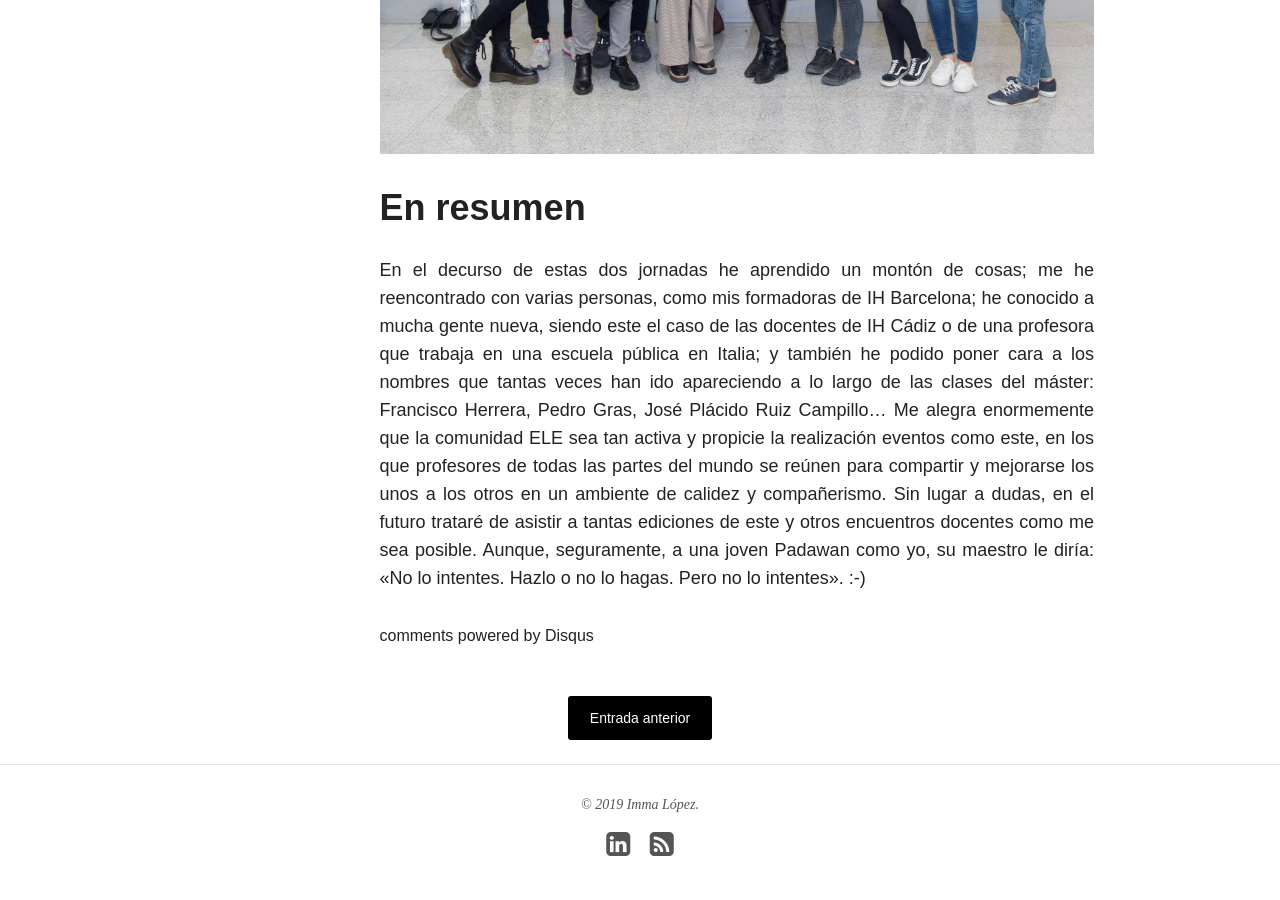
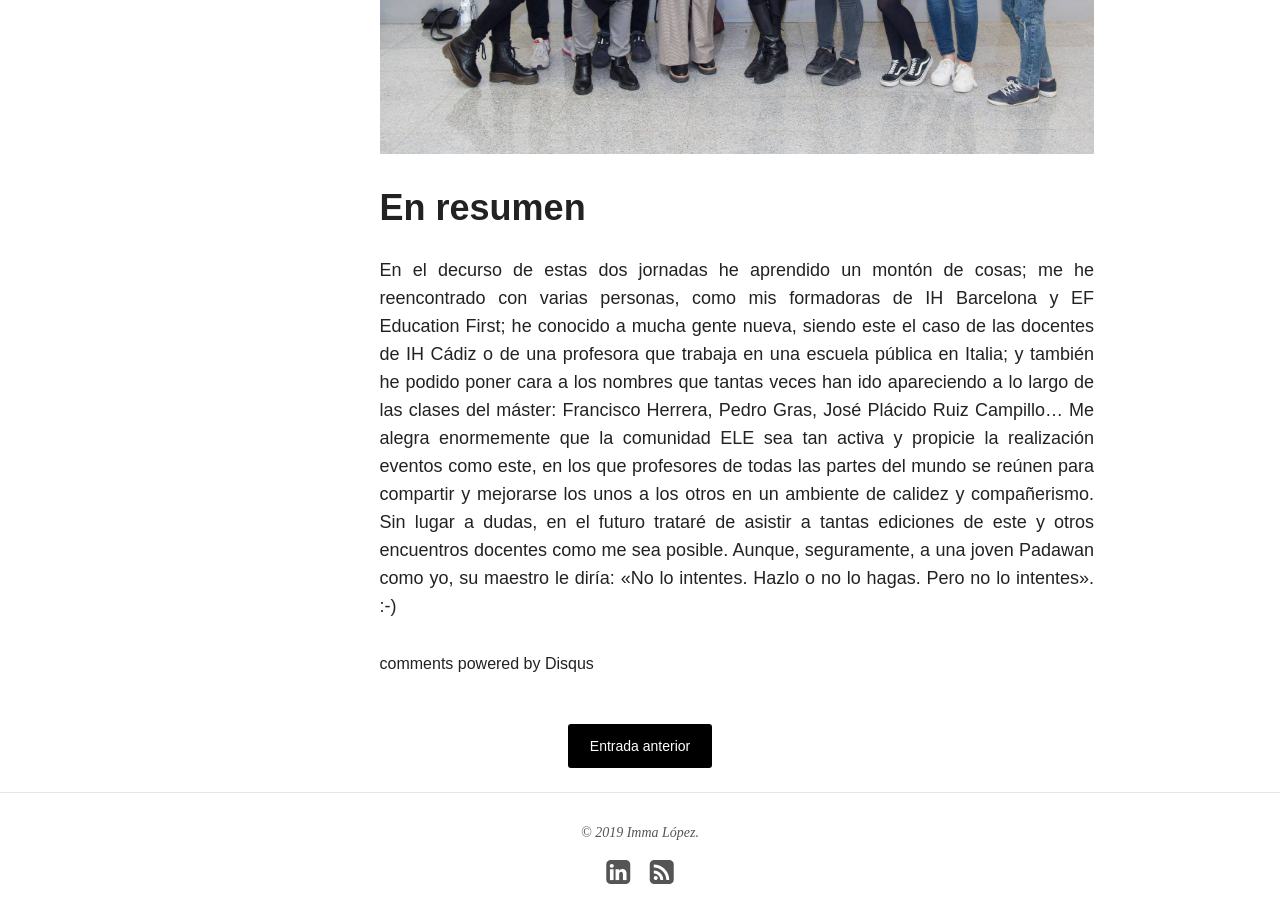
Before and after one commit to immalopez/immalopez.github.io, a Jekyll site: the page built from _posts/blog/2018-12-27-yo-una-joven-padawan.md, in a window 1280 px wide and 900 px high, scrolled down 5302 px. Built offline with Jekyll 4.4.1, drawn with Linux system fonts in a browser that asks for light colours; nearby versions of some CDN libraries; comment, search, counter and statistics services are not loaded.

Commit message:
Update 2018-12-27-yo-una-joven-padawan.md

```diff
--- a/_posts/blog/2018-12-27-yo-una-joven-padawan.md
+++ b/_posts/blog/2018-12-27-yo-una-joven-padawan.md
@@ -53,4 +53,4 @@
 
 # En resumen
 
-En el decurso de estas dos jornadas he aprendido un montón de cosas; me he reencontrado con varias personas, como mis formadoras de IH Barcelona; he conocido a mucha gente nueva, siendo este el caso de las docentes de IH Cádiz o de una profesora que trabaja en una escuela pública en Italia; y también he podido poner cara a los nombres que tantas veces han ido apareciendo a lo largo de las clases del máster: Francisco Herrera, Pedro Gras, José Plácido Ruiz Campillo... Me alegra enormemente que la comunidad ELE sea tan activa y propicie la realización eventos como este, en los que profesores de todas las partes del mundo se reúnen para compartir y mejorarse los unos a los otros en un ambiente de calidez y compañerismo. Sin lugar a dudas, en el futuro trataré de asistir a tantas ediciones de este y otros encuentros docentes como me sea posible. Aunque, seguramente, a una joven Padawan como yo, su maestro le diría: «No lo intentes. Hazlo o no lo hagas. Pero no lo intentes». :-)
+En el decurso de estas dos jornadas he aprendido un montón de cosas; me he reencontrado con varias personas, como mis formadoras de IH Barcelona y EF Education First; he conocido a mucha gente nueva, siendo este el caso de las docentes de IH Cádiz o de una profesora que trabaja en una escuela pública en Italia; y también he podido poner cara a los nombres que tantas veces han ido apareciendo a lo largo de las clases del máster: Francisco Herrera, Pedro Gras, José Plácido Ruiz Campillo... Me alegra enormemente que la comunidad ELE sea tan activa y propicie la realización eventos como este, en los que profesores de todas las partes del mundo se reúnen para compartir y mejorarse los unos a los otros en un ambiente de calidez y compañerismo. Sin lugar a dudas, en el futuro trataré de asistir a tantas ediciones de este y otros encuentros docentes como me sea posible. Aunque, seguramente, a una joven Padawan como yo, su maestro le diría: «No lo intentes. Hazlo o no lo hagas. Pero no lo intentes». :-)
```
